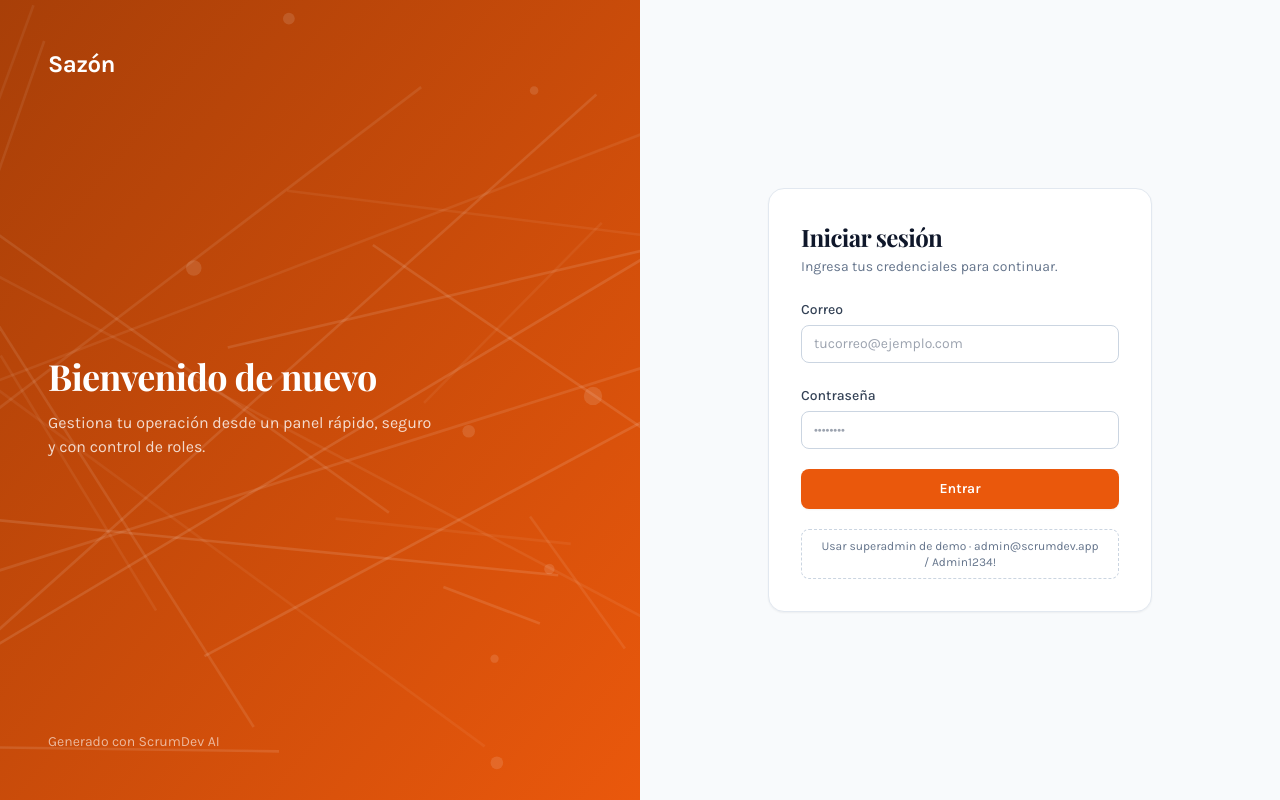
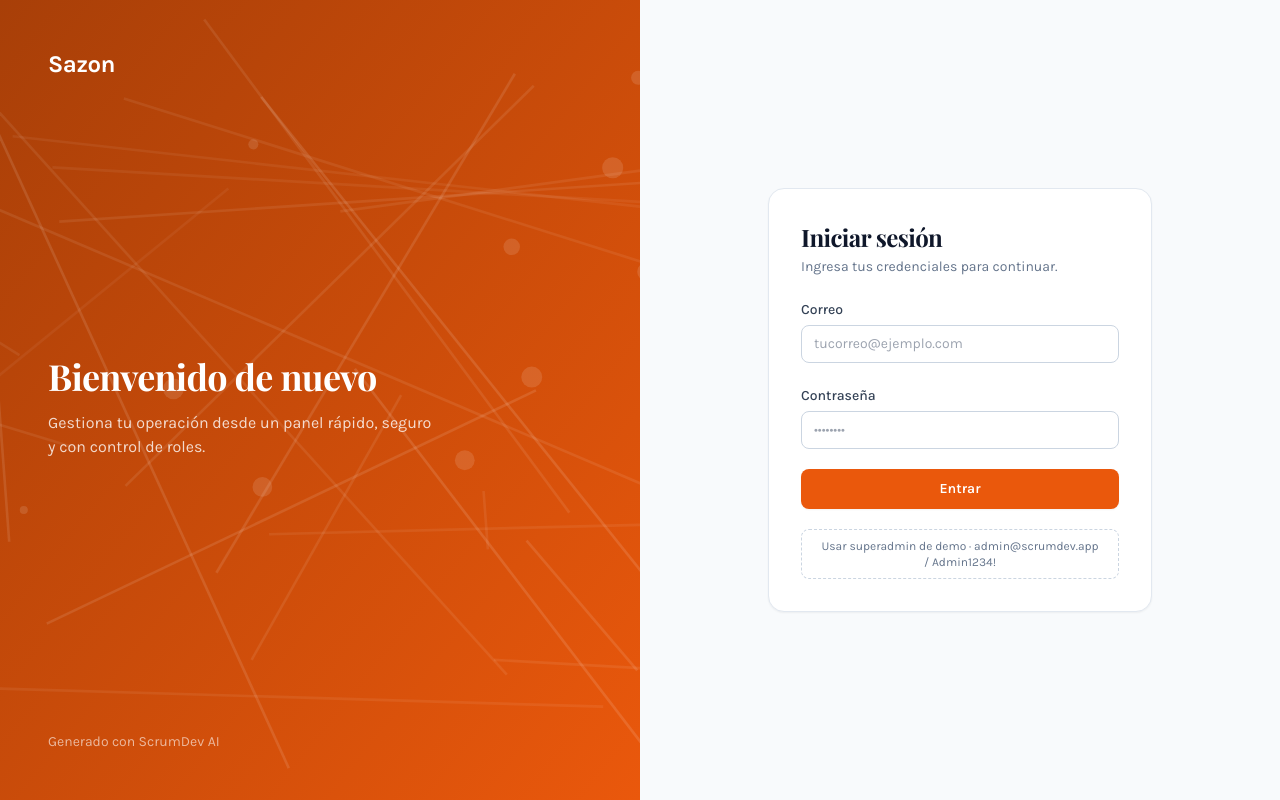
Before and after one commit to JaydethSp01/sazonpro-web, a Next.js app: page /login in a window 1280 px wide. Built offline with nearby package versions, Linux system fonts and the light colour scheme.

Commit message:
feat: ScrumDev AI build :: app/login/page.tsx

```diff
--- a/app/login/page.tsx
+++ b/app/login/page.tsx
@@ -3,5 +3,5 @@ export const dynamic = "force-dynamic";
 import { LoginForm } from "@/components/ui/LoginForm";
 
 export default function LoginPage() {
-  return <LoginForm appName="Sazón" />;
+  return <LoginForm appName="Sazon" />;
 }
```
